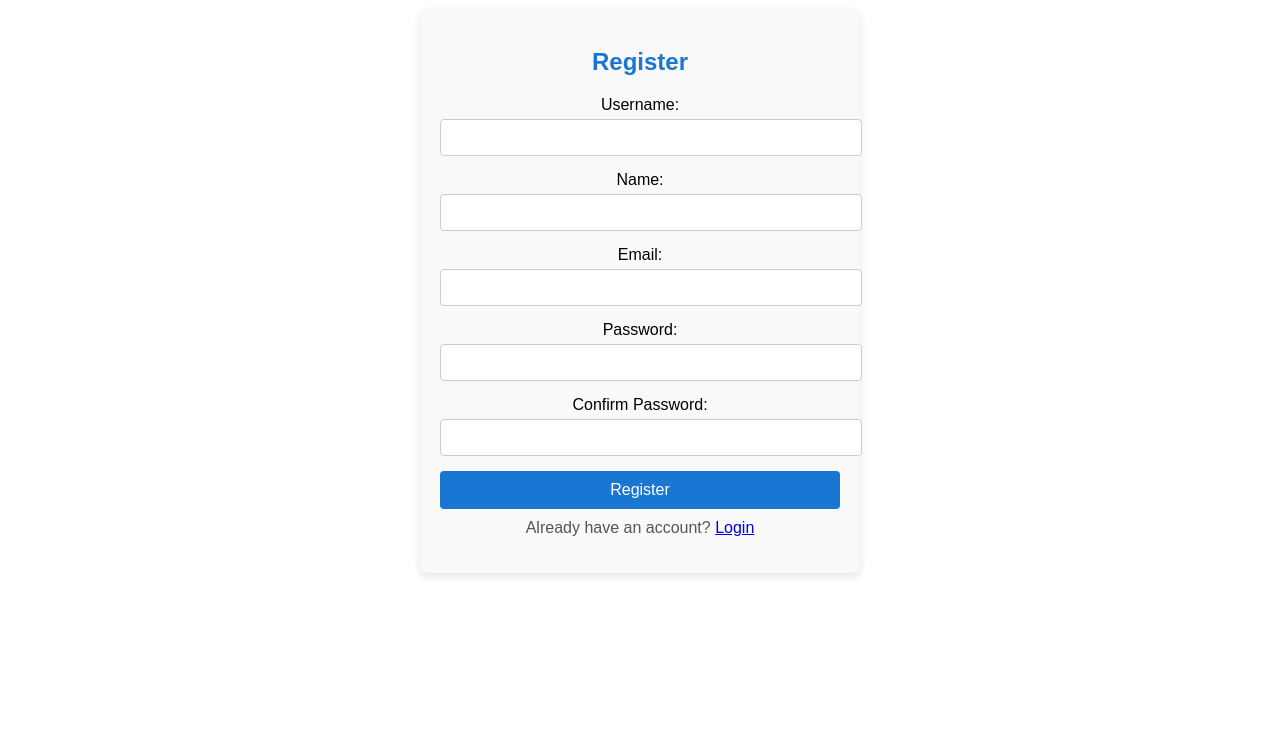
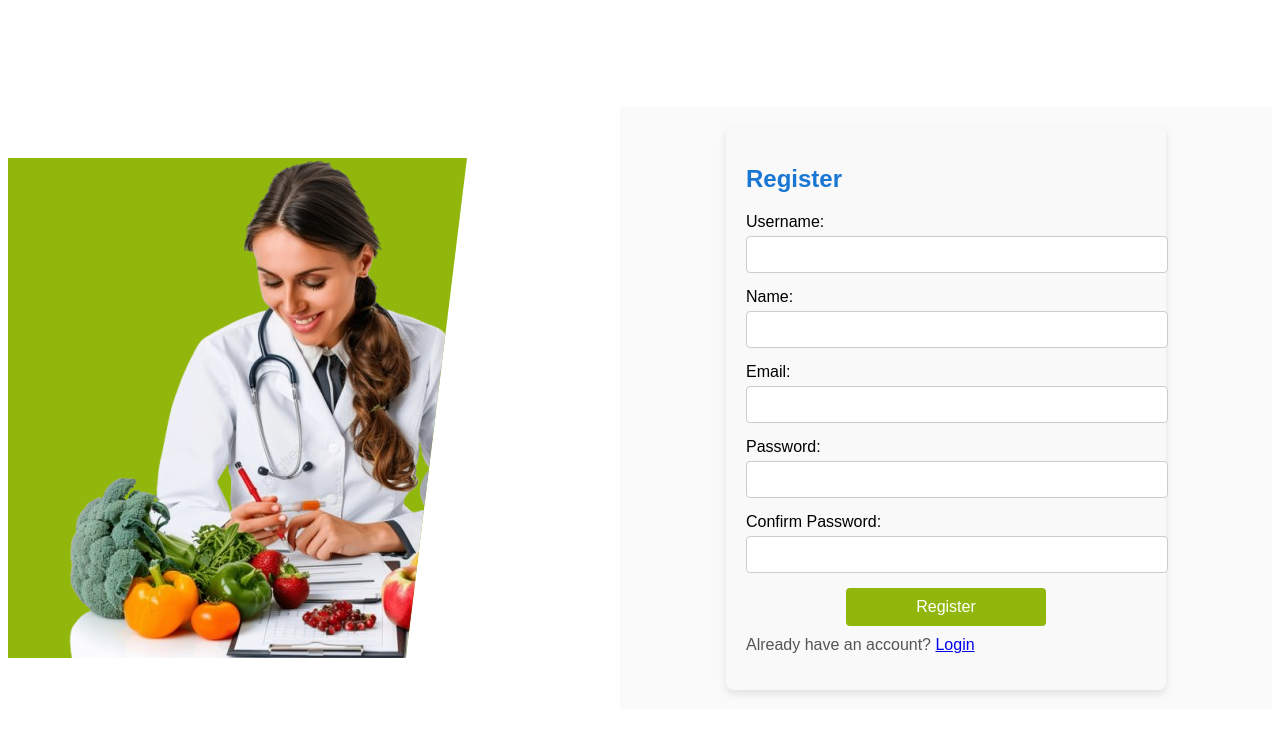
Before and after one commit to IvnFrtch/CalorieCounter, a React (Vite) app: page /register in a window 1280 px wide. Shown: the top 734 px of the page. Built offline with nearby package versions, Linux system fonts and the light colour scheme.

Commit message:
restyle register page
restyle register page

```diff
--- a/src/Pages/Register.jsx
+++ b/src/Pages/Register.jsx
@@ -55,6 +55,16 @@ function Register() {
   };
 
   return (
+    <div style={styles.outerContainer}>
+      {}
+      <div style={styles.leftSection}>
+        <img
+          src="/src/assets/registerpage.png"
+          alt="Illustration"
+          style={styles.illustration}
+        />
+      </div>
+      <div style={styles.rightSection}> {/* Updated here */}
           <div style={styles.container}>
             <h2 style={styles.header}>Register</h2>
             {errorMessage && <p style={styles.errorMessage}>{errorMessage}</p>}
@@ -118,18 +128,47 @@ function Register() {
               Already have an account? <Link to="/">Login</Link>
             </p>
           </div>
+        </div>
+    </div>
   );
 }
 
 const styles = {
+  outerContainer: {
+    display: "flex",
+    minHeight: "100vh",
+    justifyContent: "flex-start",
+    alignItems: "center",
+  },
+  leftSection: {
+    flex: 1,
+    backgroundColor: "#91B70C",
+    display: "flex",
+    justifyContent: "center",
+    alignItems: "center",
+    position: "relative",
+    clipPath: "polygon(0 0, 75% 0, 65% 100%, 0% 100%)",
+  },
+  illustration: {
+    maxWidth: "100%",
+    height: "auto",
+  },
+  rightSection: {
+    flex: 1,
+    display: "flex",
+    justifyContent: "center",
+    alignItems: "center",
+    backgroundColor: "#fafafa",
+    padding: "20px",
+  },
   container: {
     maxWidth: "400px",
-    margin: "auto",
+    width: "100%",
     padding: "20px",
     backgroundColor: "#f9f9f9",
     borderRadius: "8px",
     boxShadow: "0 4px 8px rgba(0, 0, 0, 0.1)",
-    textAlign: "center",
+    textAlign: "left",
   },
   header: {
     color: "#1976D2",
@@ -156,9 +195,9 @@ const styles = {
     marginTop: "5px",
   },
   button: {
-    width: "100%",
+    width: "50%",
     padding: "10px",
-    backgroundColor: "#1976D2",
+    backgroundColor: "#91B70C",
     color: "#fff",
     border: "none",
     borderRadius: "4px",
```
Also changed, not shown: src/assets/registerpage.png (added). Lines whose indentation alone changed are shown as unchanged.
